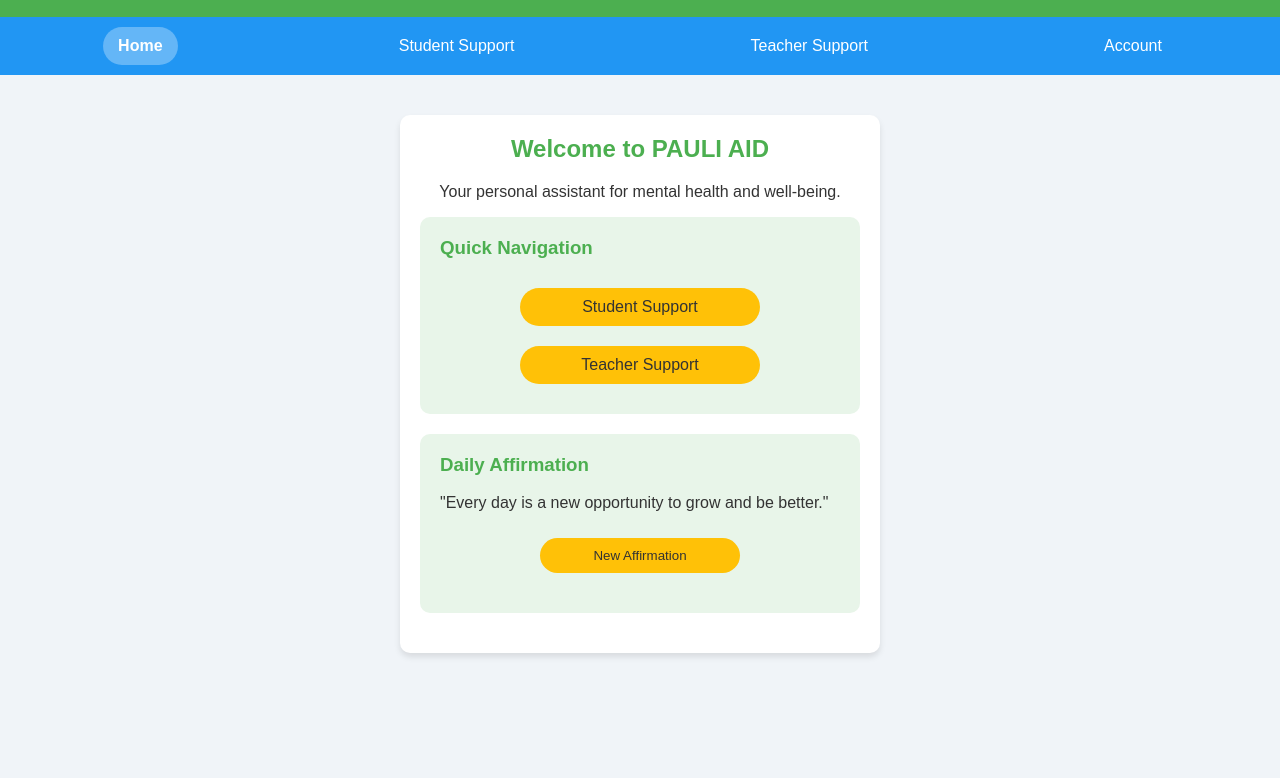
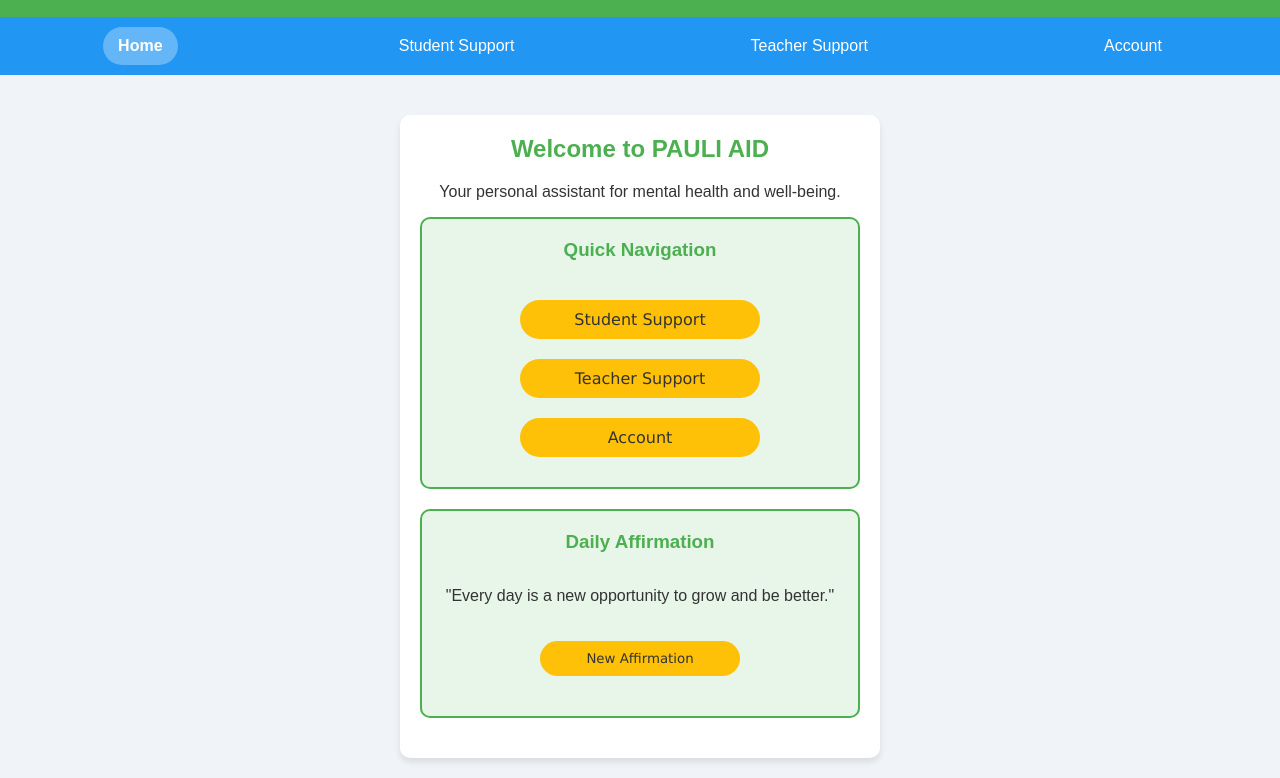
Before and after one commit to KyaptainJoyboy/neurobot, a plain HTML site: page index.html in a window 1280 px wide. Shown: the part 51-829 px from the top of the page. Before the commit the page ends 800 px from the top, so only its background shows below. Drawn offline with Linux system fonts and the light colour scheme.

Commit message:
Added Button for Account in Quick Navigation Added Border around Sections for Visibility Fixed random letter on the Navigation Bar

```diff
--- a/index.html
+++ b/index.html
@@ -26,6 +26,7 @@
                 <div class="btn-group">
                     <a href="student.html" class="btn">Student Support</a>
                     <a href="teacher.html" class="btn">Teacher Support</a>
+                    <a href="account.html" class="btn">Account</a>
             </div>
         </div>
             <div class="feature">
@@ -49,7 +50,9 @@
             const affirmations = [
                 "You are capable of amazing things.",
                 "Believe in yourself and all that you are.",
-                "Your potential is limitless."
+                "Your potential is limitless.",
+                "The world is your stage.",
+                "You can shine brighter.",
             ];
             const randomAffirmation = affirmations[Math.floor(Math.random() * affirmations.length)];
             document.getElementById('affirmation-display').innerText = randomAffirmation;
--- a/styles.css
+++ b/styles.css
@@ -122,6 +122,7 @@ nav a:hover {
 }
 
 /* Button Styles */
+/* This is the default button, separate from .btn-group */
 .btn {
     background-color: var(--accent-color);
     color: var(--text-color);
@@ -129,25 +130,38 @@ nav a:hover {
     padding: 10px 20px;
     border-radius: 20px;
     cursor: pointer;
-    transition: background-color 0.3s;
+    transition: background-color 0.3s ease;
     text-decoration: none;
+    width: 200px;
+    text-align: center;
+    margin: 10px 0;
+    font-family: Verdana, Geneva, Tahoma, sans-serif;
 }
-
+/* Change button color on mouse cursor hover */
 .btn:hover {
     background-color: #FFD54F;
 }
-
+/* Button Group, should be used for consistency */
 .btn-group {
     display: flex;
     flex-direction: column;
     align-items: center;
     margin-top: 10px;
 }
-
+/* Set parameters for buttons that use .btn-group for consistency */
 .btn-group .btn {
+    background-color: var(--accent-color);
+    color: var(--text-color);
+    border: none;
+    padding: 10px 20px;
+    border-radius: 20px;
+    cursor: pointer;
+    transition: background-color 0.3s ease;
+    text-decoration: none;
     width: 200px;
-    margin: 0px;
     text-align: center;
+    margin: 10px 0;
+    font-family: Verdana, Geneva, Tahoma, sans-serif;
 }
 
 /* Feature Section */
@@ -156,6 +170,12 @@ nav a:hover {
     border-radius: 10px;
     padding: 20px;
     margin-bottom: 20px;
+    display: flex;
+    flex-direction: column;
+    align-items: center;
+    margin-top: 10px;
+    border: 2px solid #4CAF50;
+    border-radius: 10px;
 }
 
 .feature h3 {
```
Also changed, not shown: account.html (+1 -1 lines).
